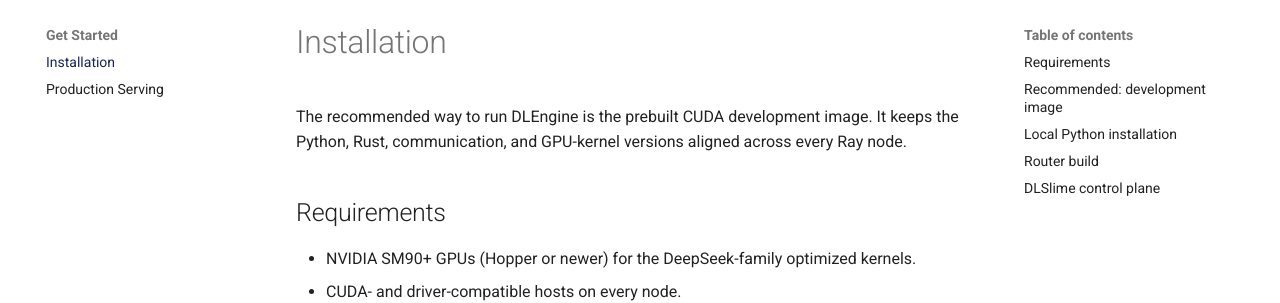
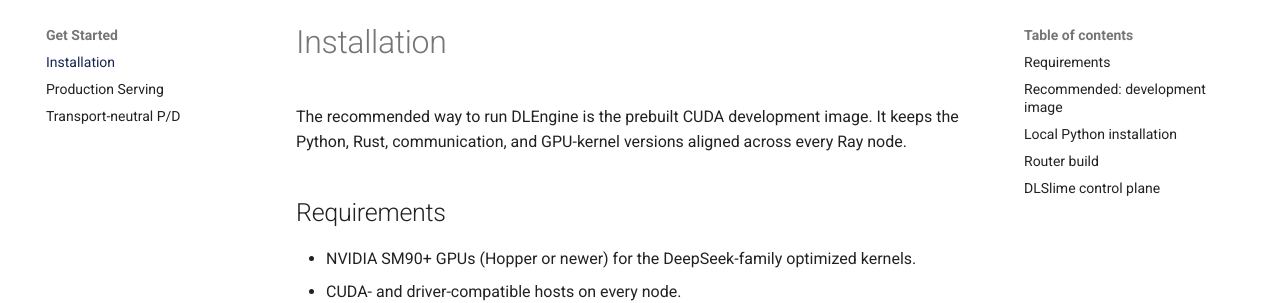
Before and after one commit to nano-infra/NanoEngine, an MkDocs documentation site: the page built from docs/site/installation.md, in a window 1280 px wide. Shown: the part 124-427 px from the top of the page. Built offline with MkDocs 1.6.1 and Material for MkDocs 9.7.7, drawn with Linux system fonts in a browser that asks for light colours; comment, search, counter and statistics services are not loaded.

Commit message:
docs(pd): document automatic cache transport

```diff
--- a/docs/mkdocs.yml
+++ b/docs/mkdocs.yml
@@ -59,6 +59,7 @@
   - Get Started:
       - Installation: installation.md
       - Production Serving: online-serving.md
+      - Transport-neutral P/D: pd-fabric-deployment.md
   - Reference:
       - Feature Matrix: features.md
       - Supported Models: supported-models.md
```
Also changed, not shown: docs/site/pd-fabric-deployment.md (added).
